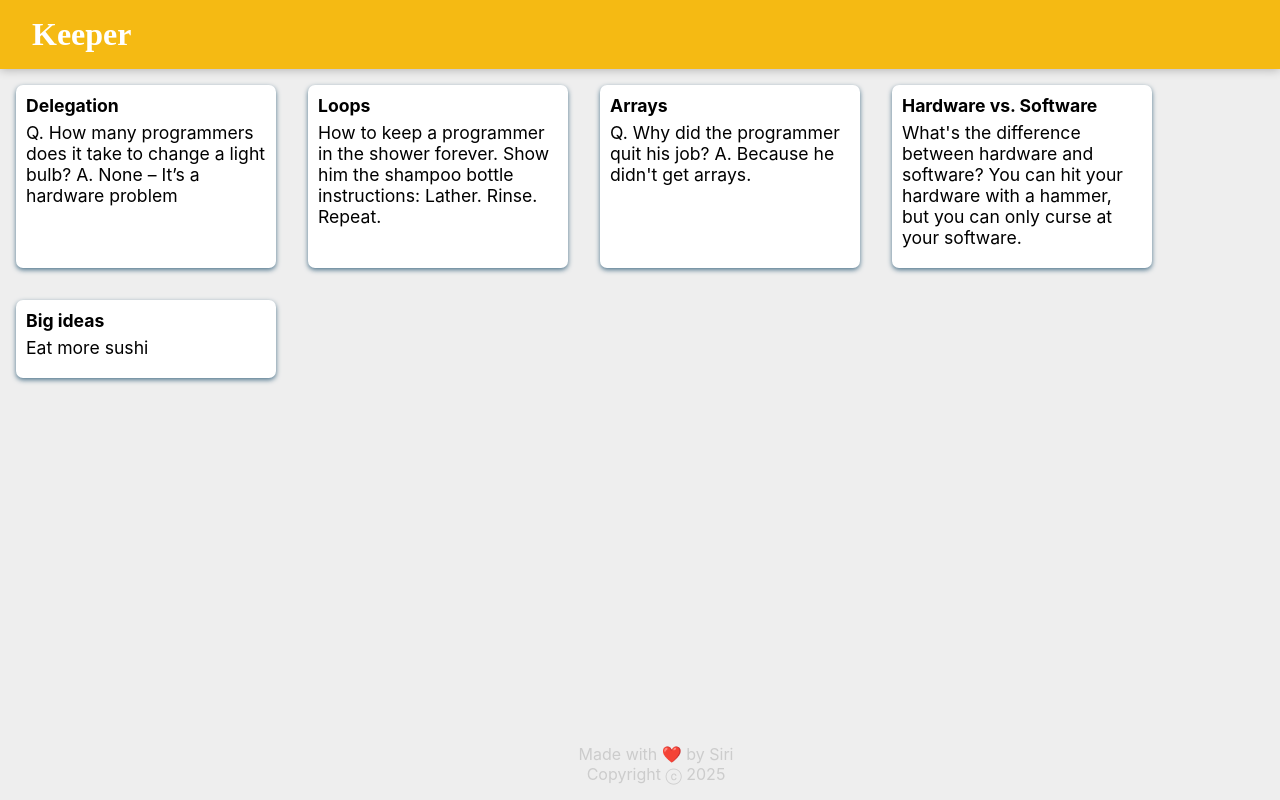
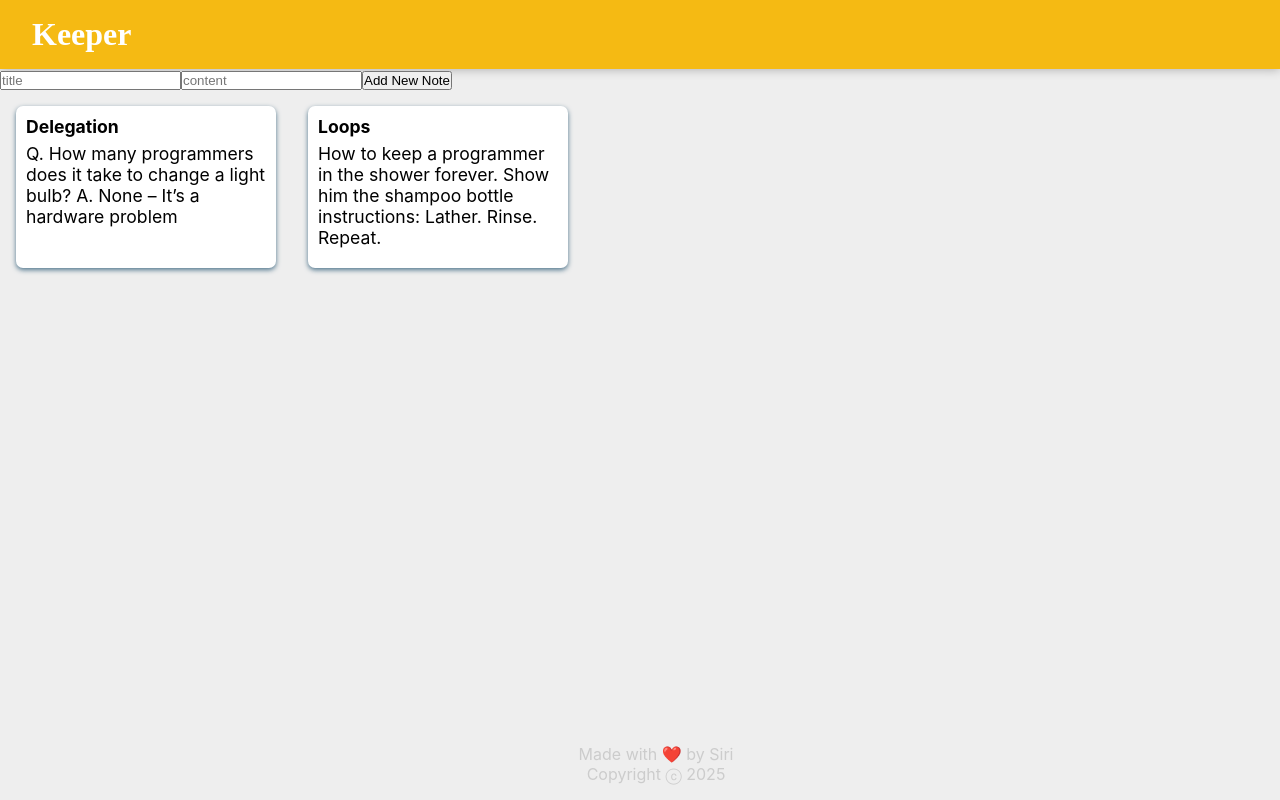
Before and after one commit to Siri-Pulakanti/ReactD2, a React (Create React App) app: page / in a window 1280 px wide. Shown: the top 800 px of the page. Built offline with nearby package versions, Linux system fonts and the light colour scheme.

Commit message:
Notes Functionality Added

```diff
--- a/src/App.js
+++ b/src/App.js
@@ -18,28 +18,38 @@ function App() {
       content:
         "How to keep a programmer in the shower forever. Show him the shampoo bottle instructions: Lather. Rinse. Repeat.",
     },
-    {
-      key: 3,
-      title: "Arrays",
-      content:
-        "Q. Why did the programmer quit his job? A. Because he didn't get arrays.",
-    },
-    {
-      key: 4,
-      title: "Hardware vs. Software",
-      content:
-        "What's the difference between hardware and software? You can hit your hardware with a hammer, but you can only curse at your software.",
-    },
-    {
-      key: 5,
-      title: "Big ideas",
-      content: "Eat more sushi",
-    },
   ]);
+  const [title, setTitle] = useState("");
+  const [content, setContent] = useState("");
+  function handleTitleInputChange(event) {
+    setTitle(event.target.value);
+  }
+  function handleContentInputChange(value) {
+    setContent(value);
+  }
+  function handleButtonClick() {
+    let newNote = { title: title, content: content, key: notes.length + 1 };
+    setNotes([...notes, newNote]);
+    setTitle("");
+    setContent("");
+  }
 
   return (
     <div className="App">
       <Header />
+      <input
+        placeholder="title"
+        onChange={handleTitleInputChange}
+        value={title}
+      />
+      <input
+        placeholder="content"
+        onChange={(event) => {
+          handleContentInputChange(event.target.value);
+        }}
+        value={content}
+      />
+      <button onClick={handleButtonClick}>Add New Note</button>
       <div className="note-container">
         {notes.map((note) => {
           return <Note title={note.title} content={note.content} />;
```
